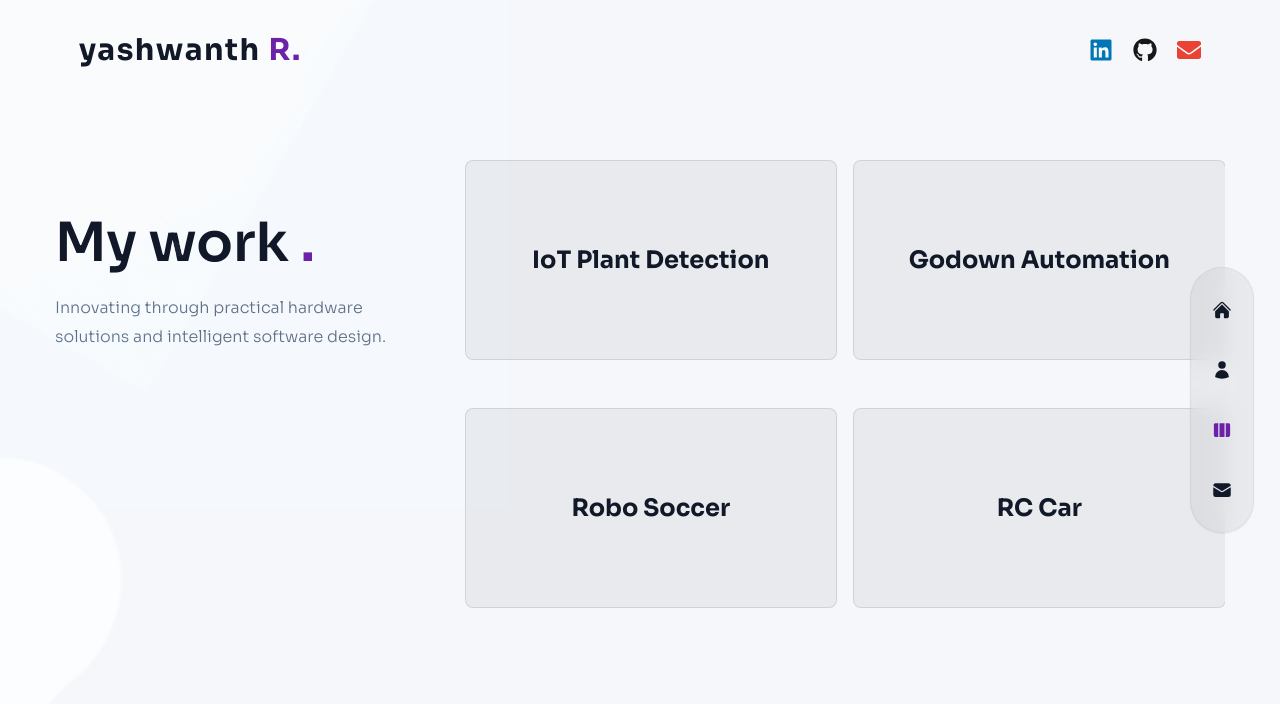
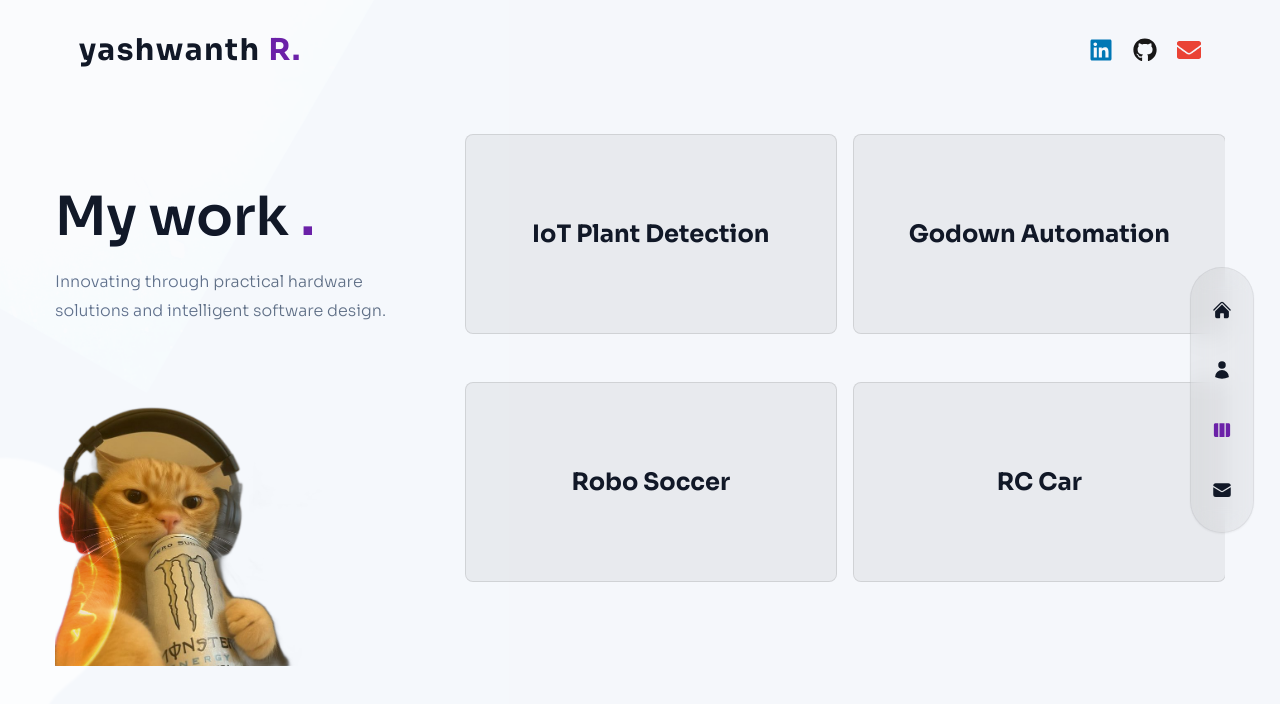
Before and after one commit to yashwanthR1207/yashprofile.2, a Next.js app: page /work in a window 1280 px wide. Shown: the top 704 px of the page. Built offline with nearby package versions, Linux system fonts and the light colour scheme.

Commit message:
Add popping cat image to the Work page

```diff
--- a/pages/work/index.jsx
+++ b/pages/work/index.jsx
@@ -1,4 +1,5 @@
 import { motion } from "framer-motion";
+import Image from "next/image";
 
 import Bulb from "../../components/Bulb";
 import Circles from "../../components/Circles";
@@ -31,6 +32,25 @@ const Work = () => {
             >
               Innovating through practical hardware solutions and intelligent software design.
             </motion.p>
+            {/* Pop-up Image */}
+            <motion.div
+              initial={{ scale: 0, opacity: 0, y: 50 }}
+              animate={{ scale: 1, opacity: 1, y: 0 }}
+              transition={{
+                type: "spring",
+                stiffness: 200,
+                damping: 15,
+                delay: 0.8,
+              }}
+              className="mt-6 relative w-full h-[250px] xl:h-[300px] hidden md:block"
+            >
+              <Image
+                src="/work-cat.png"
+                alt="Cat working"
+                fill
+                className="object-contain object-left"
+              />
+            </motion.div>
           </div>
 
           {/* slider */}
```
Also changed, not shown: public/work-cat.png (added).
